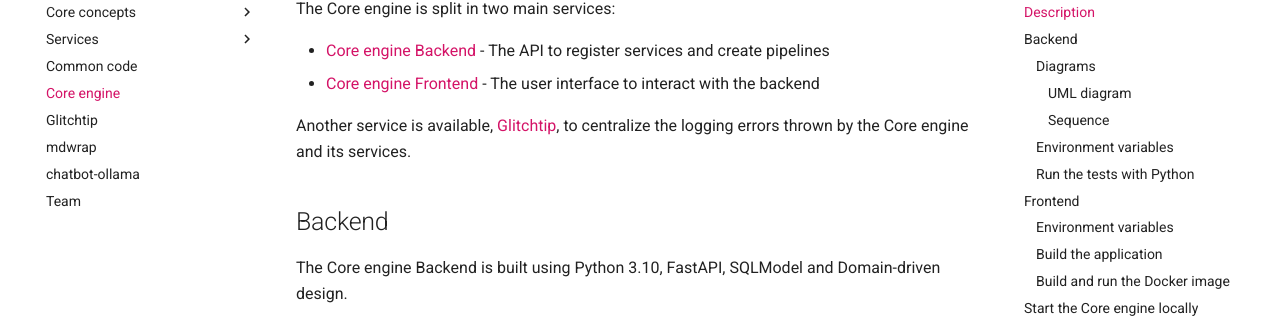
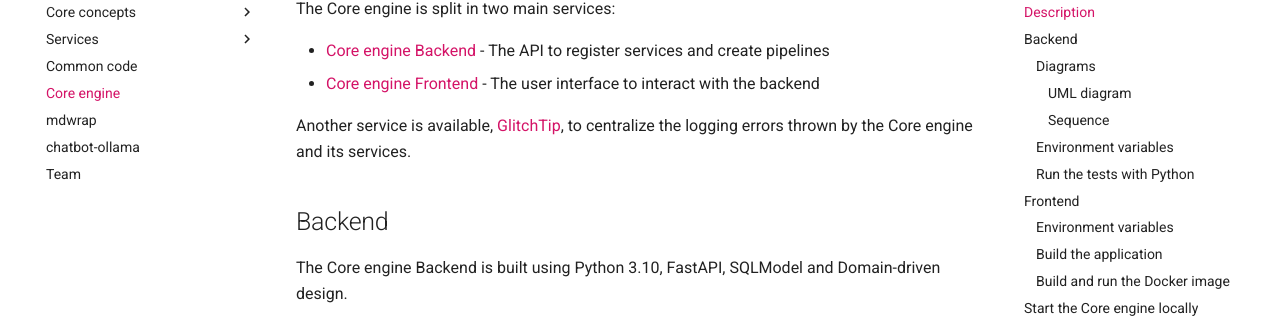
Before and after one commit to swiss-ai-center/documentation, an MkDocs documentation site: the page built from docs/reference/core-engine.md, in a window 1280 px wide and 900 px high, scrolled down 380 px. Shown: the part 144-462 px from the top of the window. Built offline with MkDocs 1.6.1 and Material for MkDocs 9.7.7, drawn with Linux system fonts in a browser that asks for light colours; comment, search, counter and statistics services are not loaded; part of the change alters nothing that is shown.

```diff
--- /dev/null
+++ b/docs/explanations/about-glitchtip.md
@@ -0,0 +1,45 @@
+# About GlitchTip
+
+As the website of [GlitchTip](https://glitchtip.com/) mentions:
+
+!!! quote
+
+    `GlitchTip` makes monitoring software easy. Track errors, monitor performance,
+    and check site uptime all in one place. Our app is compatible with Sentry client
+    SDKs, but easier to run.
+
+## How and why do we use GlitchTip
+
+GlitchTip is a self-hosted error monitoring tool. It is a simple and easy to use
+tool that allows you to monitor errors in your applications. It is designed to
+be easy to use and to be integrated into your existing infrastructure.
+
+We use it to catch the errors thrown by the
+[Core engine](../reference/core-engine.md) and the services.
+
+## Install GlitchTip
+
+To launch your own instance of GlitchTip you can follow the
+[official documentation](https://glitchtip.com/documentation/install#docker-compose)
+to run it locally.
+
+## Configuration
+
+If you want to start it with the same settings as the Swiss AI Center you can
+check the
+[Kubernetes files](https://github.com/swiss-ai-center/core-engine/tree/main/backend/kubernetes)
+and modify them as you need.
+
+Once the instance is launched, create a project, copy the Sentry DSN variable
+and paste it in the [Core engine](../reference/core-engine.md) env variables.
+
+With that, the errors will automatically be sent to the interface and you can
+configure notifications to be notified if something happens.
+
+## Resources and alternatives
+
+These resources and alternatives are related to the current item (in
+alphabetical order).
+
+[Sentry](https://sentry.io/welcome/) : A more complex and feature-rich error
+monitoring tool.
--- a/docs/reference/core-engine.md
+++ b/docs/reference/core-engine.md
@@ -23,8 +23,8 @@ The Core engine is split in two main services:
 - [Core engine Frontend](#frontend) - The user interface to interact with the
   backend
 
-Another service is available, [Glitchtip](../reference/glitchtip.md), to centralize the
-logging errors thrown by the Core engine and its services.
+Another service is available, [GlitchTip](../reference/glitchtip.md), to
+centralize the logging errors thrown by the Core engine and its services.
 
 ## Backend
 
--- a/docs/reference/glitchtip.md
+++ /dev/null
@@ -1,27 +0,0 @@
-# Glitchtip
-
-- [:material-account-group: Main author - HEIA-FR](https://www.hes-so.ch/swiss-ai-center/equipe)
-- [:material-git: Code](https://github.com/swiss-ai-center/core-engine/tree/main/backend/kubernetes)
-- [:material-kubernetes: Deployment configuration](https://github.com/swiss-ai-center/core-engine/tree/main/backend/kubernetes)
-- [:material-test-tube: Staging](https://monitor-swiss-ai-center.kube.isc.heia-fr.ch)
-
-## Description
-
-Glitchtip is a self-hosted error monitoring tool. It is a simple and easy to use
-tool that allows you to monitor errors in your applications. It is designed to
-be easy to use and to be integrated into your existing infrastructure.
-
-## Start locally
-
-To launch your own instance of Glitchtip you can follow the
-[official documentation](https://glitchtip.com/documentation/install#docker-compose)
-to run it locally. If you want to start it with the same settings as the Swiss
-AI Center you can check the
-[Kubernetes files](https://github.com/swiss-ai-center/core-engine/tree/main/backend/kubernetes)
-and modify them as you need.
-
-Once the instance is launched. Create a Project and copy the Sentry DSN variable
-and paste it in the Core Engine env variables.
-
-With that, the errors will automatically be sent to the interface and you can
-configure notifications to be notified if something happens.
--- a/mkdocs.yml
+++ b/mkdocs.yml
@@ -57,7 +57,6 @@ nav:
         - yolov8 service: reference/services/yolov8.md
       - Common code: reference/common-code.md
       - Core engine: reference/core-engine.md
-      - Glitchtip: reference/glitchtip.md
       - mdwrap: reference/mdwrap.md
       - chatbot-ollama: reference/chatbot-ollama.md
       - Team: reference/team.md
@@ -70,6 +69,7 @@ nav:
       - About GitHub: explanations/about-github.md
       - About GitHub Actions: explanations/about-github-actions.md
       - About GitHub Secrets: explanations/about-github-secrets.md
+      - About GlitchTip: explanations/about-glitchtip.md
       - About HEIA-FR: explanations/about-heia-fr.md
       - About kubectl: explanations/about-kubectl.md
       - About Kubernetes: explanations/about-kubernetes.md
```
